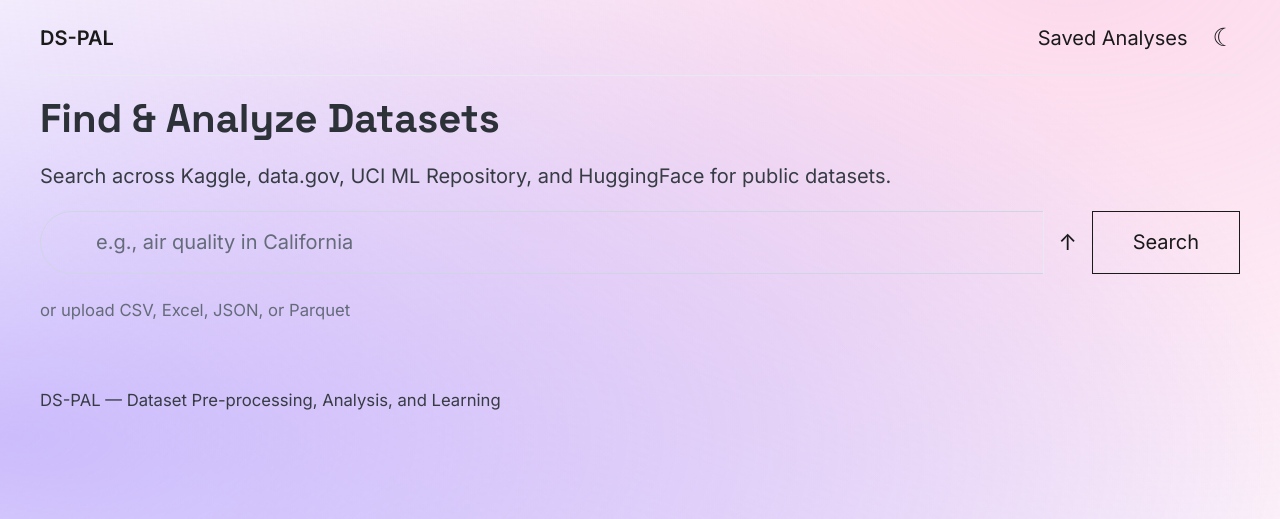
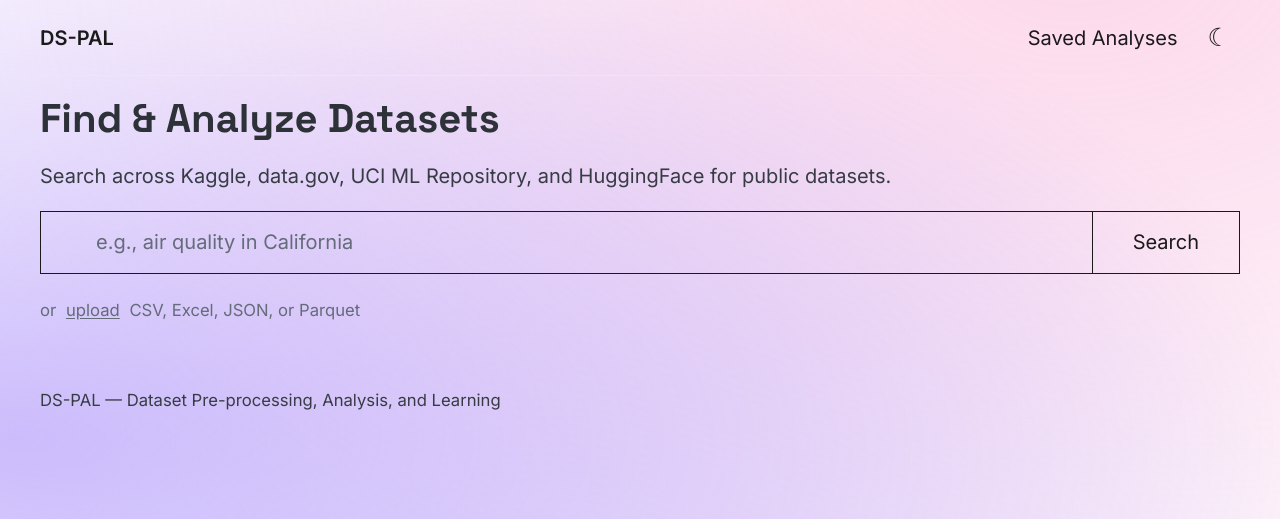
Before and after one commit to nifemim/DS-PAL, a FastAPI app: page / in a window 1280 px wide. Shown: the top 519 px of the page. Run offline with FastAPI, Linux system fonts and the light colour scheme; some libraries are stand-ins or nearby versions.

Commit message:
fix: UI polish — upload link, search bar, hyperlink hover, nav colors
- Replace upload button with clickable "upload" text in hint line (#44)
- Search bar outline uses primary color, no style change on focus (#45)
- Hyperlinks get solid rectangular fill on hover/click (#46)
- Sharp edges on search bar fieldset group children
- Theme toggle highlights on hover, no persistent focus border
- Nav links use primary color instead of grey

Closes #44, #45, #46

Co-Authored-By: Claude Opus 4.6 <noreply@anthropic.com>

```diff
--- a/app/static/css/style.css
+++ b/app/static/css/style.css
@@ -42,6 +42,20 @@
     --ds-glass-bg: rgba(20, 20, 30, 0.35);
     --ds-font-heading: 'Space Grotesk', system-ui, -apple-system, sans-serif;
     --ds-font-body: 'Inter', system-ui, -apple-system, sans-serif;
+}
+
+/* Hyperlinks: solid fill like a button on hover/active */
+a {
+    color: var(--pico-muted-color);
+    text-decoration: none;
+    transition: background 200ms, color 200ms;
+    padding: 0.1em 0.3em;
+}
+
+a:hover,
+a:active {
+    background: var(--pico-primary);
+    color: var(--pico-primary-inverse);
 }
 
 h1, h2, h3, h4, h5, h6 {
@@ -148,9 +162,19 @@ article {
     display: none !important;
 }
 
-/* Search input — transparent bg, subtle focus style */
+/* Search bar — primary-colored border, sharp edges, no style change on focus */
+fieldset[role="group"] {
+    border-color: var(--pico-primary);
+    border-radius: 0;
+}
+
+fieldset[role="group"] > * {
+    border-radius: 0 !important;
+}
+
 fieldset[role="group"] input[type="search"] {
     background: transparent;
+    border-color: var(--pico-primary);
 }
 
 fieldset[role="group"] input[type="search"]:focus {
@@ -164,27 +188,26 @@ fieldset[role="group"]:has(input[type="search"]:focus) {
     --pico-group-box-shadow-focus-with-button: 0 0 0 transparent;
     box-shadow: none;
     outline: none;
+    border-color: var(--pico-primary);
 }
 
-/* Upload icon button (inside search bar, right side) */
-.upload-icon-btn {
-    background: transparent !important;
-    border: none !important;
-    border-left: 1px solid var(--pico-muted-border-color) !important;
-    border-right: 1px solid var(--pico-muted-border-color) !important;
-    border-radius: 0 !important;
-    font-size: 1.1rem;
-    padding: 0 0.75rem;
-    cursor: pointer;
-    color: var(--pico-muted-color);
-    line-height: 1;
-    transition: color 200ms;
-    min-width: auto;
+fieldset[role="group"] button {
+    border: 1px solid var(--pico-primary) !important;
+    box-shadow: none !important;
+    outline: none !important;
 }
 
-.upload-icon-btn:hover {
-    color: var(--pico-primary);
-    background: transparent !important;
+/* Upload link in hint text */
+.upload-link {
+    color: var(--pico-muted-color);
+    text-decoration: underline;
+    cursor: pointer;
+    transition: color 200ms;
+}
+
+.upload-link:hover,
+.upload-link:active {
+    color: var(--pico-primary-inverse);
 }
 
 /* Theme toggle button */
@@ -193,9 +216,22 @@ fieldset[role="group"]:has(input[type="search"]:focus) {
     border: none;
     font-size: 1.25rem;
     cursor: pointer;
-    padding: 0.25rem;
+    padding: 0.25rem 0.5rem;
     line-height: 1;
     color: var(--pico-primary);
+    transition: background 200ms, color 200ms;
+}
+
+.theme-toggle:hover {
+    background: var(--pico-primary);
+    color: var(--pico-primary-inverse);
+}
+
+.theme-toggle:focus,
+.theme-toggle:focus-visible {
+    outline: none !important;
+    box-shadow: none !important;
+    border: none !important;
 }
 
 /* Dataset list (Wikipedia-style search results) */
@@ -225,12 +261,7 @@ fieldset[role="group"]:has(input[type="search"]:focus) {
 
 .dataset-item-header h4 a {
     color: var(--pico-primary);
-    text-decoration: none;
     cursor: pointer;
-}
-
-.dataset-item-header h4 a:hover {
-    text-decoration: underline;
 }
 
 .dataset-item-description {
@@ -518,6 +549,10 @@ nav {
     border-bottom: 1px solid var(--pico-muted-border-color);
 }
 
+nav a {
+    color: var(--pico-primary);
+}
+
 #preview-modal[open] article {
     backdrop-filter: blur(var(--ds-glass-blur));
     -webkit-backdrop-filter: blur(var(--ds-glass-blur));
--- a/app/static/js/app.js
+++ b/app/static/js/app.js
@@ -72,20 +72,21 @@ window.addEventListener("storage", function (e) {
     });
 })();
 
-// --- Upload: paperclip icon triggers file picker, auto-submit on select ---
+// --- Upload: "upload" link triggers file picker, auto-submit on select ---
 (function () {
     var fileInput = document.getElementById("upload-file");
     var pickBtn = document.getElementById("upload-pick-btn");
     var form = document.getElementById("upload-form");
     if (!fileInput || !pickBtn || !form) return;
 
-    pickBtn.addEventListener("click", function () {
+    pickBtn.addEventListener("click", function (e) {
+        e.preventDefault();
         fileInput.click();
     });
 
     fileInput.addEventListener("change", function () {
         if (fileInput.files.length) {
-            pickBtn.setAttribute("aria-busy", "true");
+            pickBtn.textContent = "uploading\u2026";
             form.submit();
         }
     });
--- a/app/templates/index.html
+++ b/app/templates/index.html
@@ -32,12 +32,10 @@
                    required
                    minlength="2"
                    aria-label="Search datasets">
-            <button type="button" id="upload-pick-btn" class="upload-icon-btn"
-                    aria-label="Upload a file">&#x2191;&#xFE0E;</button>
             <button type="submit">Search</button>
         </fieldset>
     </form>
-    <small style="color: var(--pico-muted-color);">or upload CSV, Excel, JSON, or Parquet</small>
+    <small style="color: var(--pico-muted-color);">or <a href="#" id="upload-pick-btn" class="upload-link">upload</a> CSV, Excel, JSON, or Parquet</small>
 </section>
 
 <section id="search-results">
```
